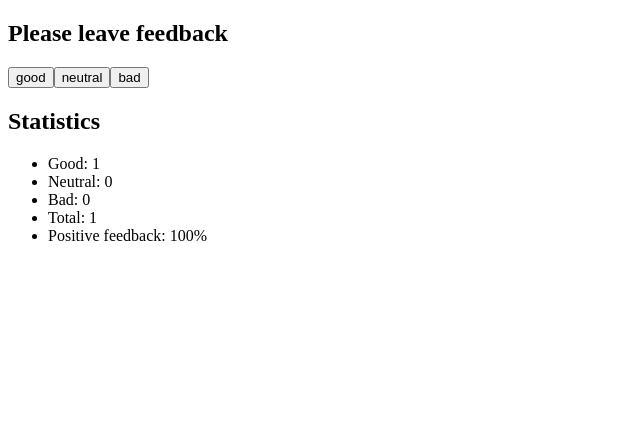
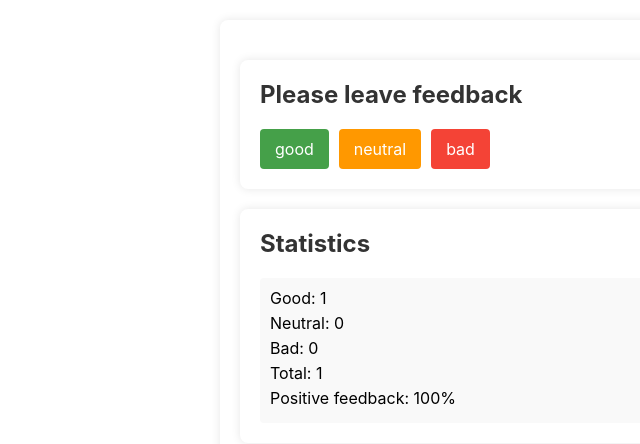
Before and after one commit to VitaliiKovalenko88/goit-react-hw-02-feedback, a React (Create React App) app: page / in a window 1280 px wide. Both pictures are taken after a click on the button "good". Shown: the top 444 px of the page, without its empty margins (0-640 px from the left). Built offline with nearby package versions, Linux system fonts and the light colour scheme.

Commit message:
add stiles

```diff
--- a/src/components/App/App.jsx
+++ b/src/components/App/App.jsx
@@ -1,4 +1,5 @@
 import React, { Component } from 'react';
+import css from './App.module.css';
 import Statistics from '../Statistics/Statistics.jsx';
 import FeedbackOptions from '../FeedbackOptions/FeedbackOptions.jsx';
 import Section from '../Section/Section.jsx';
@@ -35,8 +36,9 @@ export default class App extends Component {
     const totalFeedback = this.countTotalFeedback();
     const positiveFeefback = this.countPositiveFeedbackPercentage();
     const { good, neutral, bad } = this.state;
+
     return (
-      <div>
+      <div className={css.container}>
         <Section title={'Please leave feedback'}>
           <FeedbackOptions
             options={Object.keys(this.state)}
--- /dev/null
+++ b/src/components/App/App.module.css
@@ -0,0 +1,8 @@
+.container {
+  max-width: 800px;
+  margin: 20px auto;
+  background-color: #fff;
+  padding: 20px;
+  border-radius: 8px;
+  box-shadow: 0 0 10px rgba(0, 0, 0, 0.1);
+}
--- a/src/components/FeedbackOptions/FeedbackOptions.jsx
+++ b/src/components/FeedbackOptions/FeedbackOptions.jsx
@@ -1,8 +1,15 @@
 import PropTypes from 'prop-types';
+import css from './FeedbackOptions.module.css';
 
 const FeedbackOptions = ({ options, onLeaveFeedback }) =>
   options.map(option => (
-    <button key={option} onClick={onLeaveFeedback}>
+    <button
+      className={`${css.btn} ${
+        css[`btn${option.charAt(0).toUpperCase() + option.slice(1)}`]
+      }`}
+      key={option}
+      onClick={onLeaveFeedback}
+    >
       {option}
     </button>
   ));
--- /dev/null
+++ b/src/components/FeedbackOptions/FeedbackOptions.module.css
@@ -0,0 +1,41 @@
+.btn {
+  padding: 10px 15px;
+  margin-right: 10px;
+  border: none;
+  border-radius: 4px;
+  cursor: pointer;
+  transition: background-color 0.3s;
+}
+
+/* Стилі для кнопки "good" */
+.btnGood {
+  background-color: #4caf50;
+  color: #fff;
+}
+
+.btnGood:hover,
+.btnGood:focus {
+  background-color: #45a049;
+}
+
+/* Стилі для кнопки "neutral" */
+.btnNeutral {
+  background-color: #ff9800;
+  color: #fff;
+}
+
+.btnNeutral:hover,
+.btnNeutral:focus {
+  background-color: #35322e;
+}
+
+/* Стилі для кнопки "bad" */
+.btnBad {
+  background-color: #f44336;
+  color: #fff;
+}
+
+.btn:hover {
+  background-color: #20de9e;
+  transform: scale(1.1);
+}
--- a/src/components/Section/Section.jsx
+++ b/src/components/Section/Section.jsx
@@ -1,9 +1,10 @@
 import PropTypes from 'prop-types';
+import css from './Section.module.css';
 
 const Section = ({ title, children }) => {
   return (
-    <section>
-      <h2>{title}</h2>
+    <section className={css.sectionEl}>
+      <h2 className={css.title}>{title}</h2>
       {children}
     </section>
   );
--- /dev/null
+++ b/src/components/Section/Section.module.css
@@ -0,0 +1,12 @@
+.sectionEl {
+  max-width: 800px;
+  margin: 20px auto;
+  background-color: #fff;
+  padding: 20px;
+  border-radius: 8px;
+  box-shadow: 0 0 10px rgba(0, 0, 0, 0.1);
+}
+
+.title {
+  color: #333;
+}
--- a/src/components/Statistics/Statistics.jsx
+++ b/src/components/Statistics/Statistics.jsx
@@ -1,13 +1,14 @@
 import PropTypes from 'prop-types';
+import css from './Statistics.module.css';
 
 const Statistics = ({ good, neutral, bad, total, positivePersentage }) => (
-  <div>
-    <ul>
-      <li>Good: {good}</li>
-      <li>Neutral: {neutral}</li>
-      <li>Bad: {bad}</li>
-      <li>Total: {total}</li>
-      <li>Positive feedback: {positivePersentage}%</li>
+  <div className={css.statsBlock}>
+    <ul className={css.list}>
+      <li className={css.listItem}>Good: {good}</li>
+      <li className={css.listItem}>Neutral: {neutral}</li>
+      <li className={css.listItem}>Bad: {bad}</li>
+      <li className={css.listItem}>Total: {total}</li>
+      <li className={css.listItem}>Positive feedback: {positivePersentage}%</li>
     </ul>
   </div>
 );
--- /dev/null
+++ b/src/components/Statistics/Statistics.module.css
@@ -0,0 +1,14 @@
+.statsBlock {
+  background-color: #f9f9f9;
+  padding: 10px;
+  border-radius: 4px;
+}
+
+.list {
+  list-style-type: none;
+  padding: 0;
+}
+
+.listItem {
+  margin-bottom: 5px;
+}
--- /dev/null
+++ b/src/index.css
@@ -0,0 +1,54 @@
+@import-normalize;
+
+body {
+  margin: 0;
+  font-family: -apple-system, BlinkMacSystemFont, "Segoe UI", "Roboto", "Oxygen",
+    "Ubuntu", "Cantarell", "Fira Sans", "Droid Sans", "Helvetica Neue",
+    sans-serif;
+  background: "linear-gradient(to bottom, #c9d6ff,  #e2e2e2)";
+  min-height: 100vh;
+
+  font-style: normal;
+}
+
+h1,
+h2,
+h3,
+h4,
+h5,
+h6,
+p {
+  margin-top: 0;
+}
+
+ul,
+ol {
+  list-style: none;
+  padding-left: 0;
+  margin: 0;
+}
+
+button {
+  padding: 0;
+  border: none;
+  font: inherit;
+  color: inherit;
+  background-color: transparent;
+  cursor: pointer;
+}
+
+a {
+  text-decoration: none;
+  color: inherit;
+}
+
+img {
+  display: block;
+  max-width: 100%;
+  height: auto;
+}
+
+code {
+  font-family: source-code-pro, Menlo, Monaco, Consolas, "Courier New",
+    monospace;
+}
--- a/src/index.js
+++ b/src/index.js
@@ -1,7 +1,7 @@
 import React from 'react';
 import ReactDOM from 'react-dom';
 import App from 'components/App/App';
-
+import 'index.css'
 
 ReactDOM.render(
   <React.StrictMode>
```
